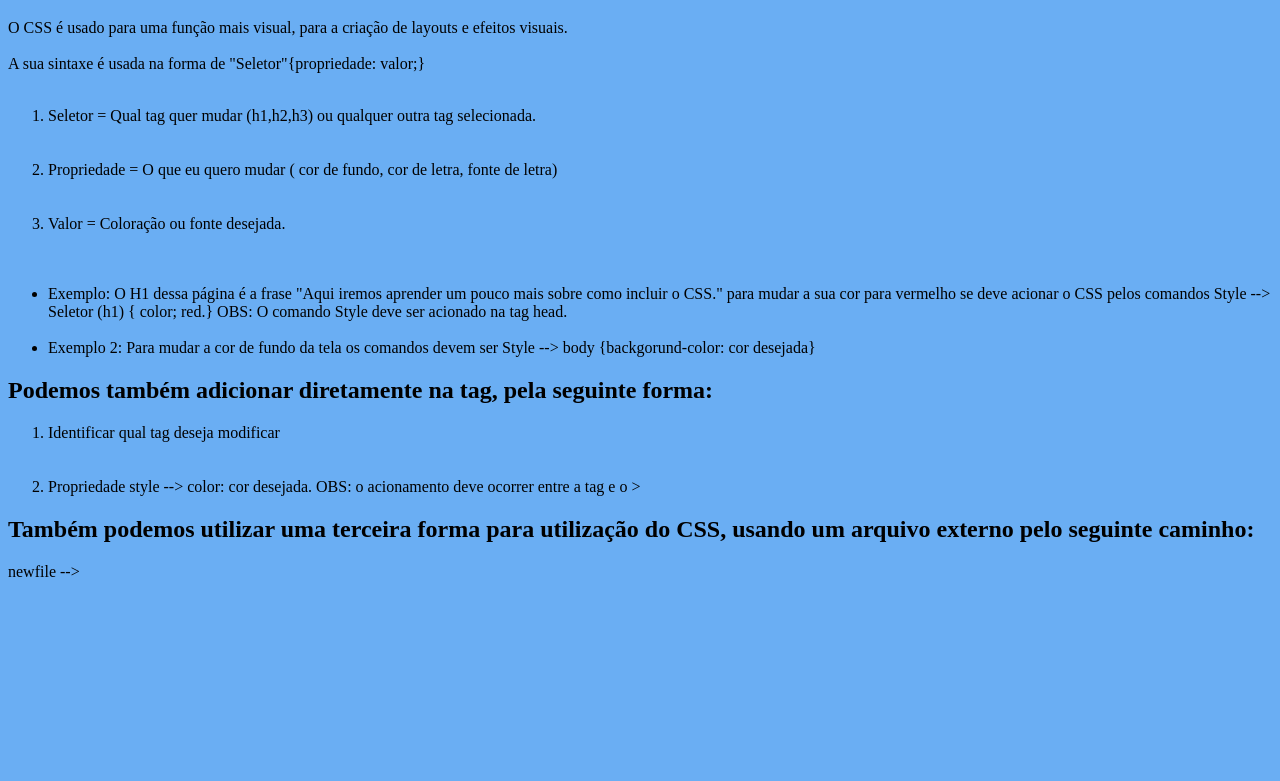
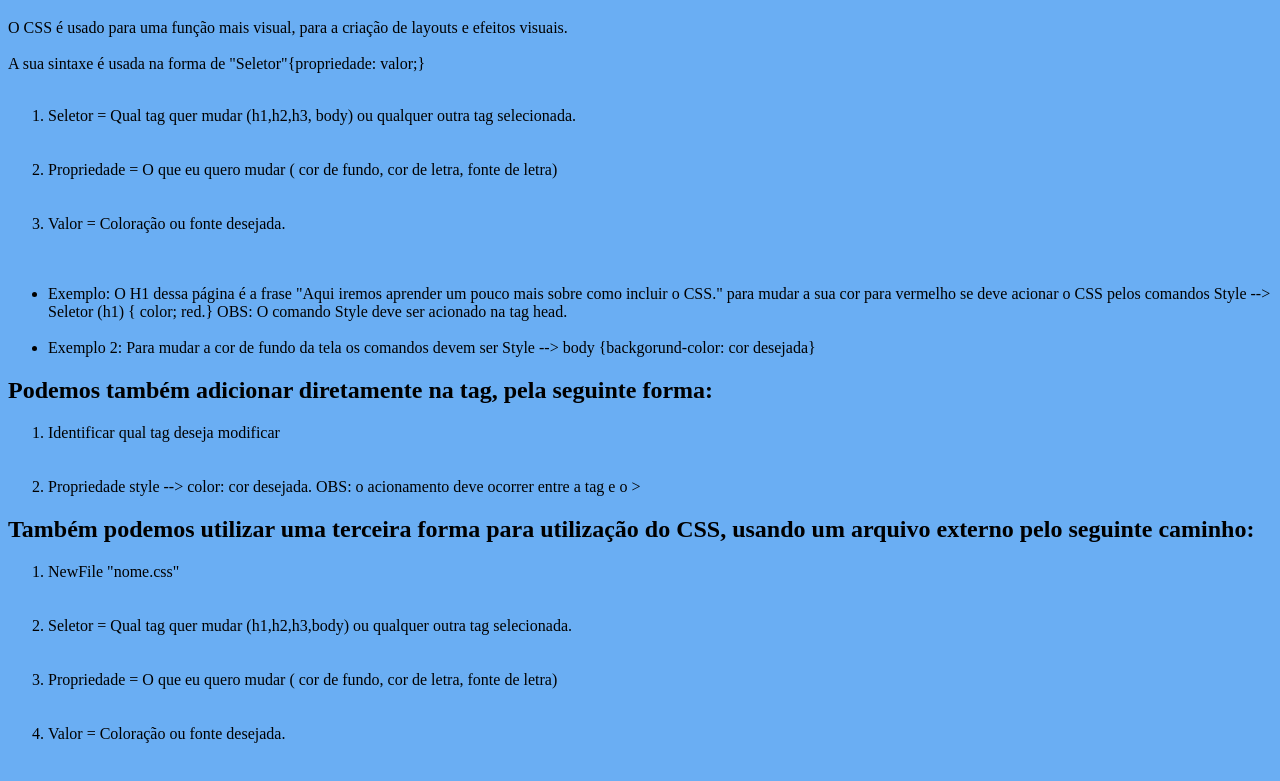
Before and after one commit to LucasVertuli/ebac_frontend_exercicio.CSS, a plain HTML site: page conhecendo css.html in a window 1280 px wide. Shown: the part 61-842 px from the top of the page. Before the commit the page ends 800 px from the top, so only its background shows below. Drawn offline with Linux system fonts and the light colour scheme.

Commit message:
Adição de explicação de terceira forma.

```diff
--- a/conhecendo css.html
+++ b/conhecendo css.html
@@ -15,7 +15,7 @@
     A sua sintaxe é usada na forma de "Seletor"{propriedade: valor;} <br /> <br />
     <nav>
         <ol>
-            <li>Seletor = Qual tag quer mudar (h1,h2,h3) ou qualquer outra tag selecionada.</li> <br> <br />
+            <li>Seletor = Qual tag quer mudar (h1,h2,h3, body) ou qualquer outra tag selecionada.</li> <br> <br />
             <li>Propriedade = O que eu quero mudar ( cor de fundo, cor de letra, fonte de letra)</li> <br /> <br />
             <li>Valor = Coloração ou fonte desejada.</li> <br /> <br />
         </ol>
@@ -34,7 +34,13 @@
         </ol>
     </nav>
     <h2>Também podemos utilizar uma terceira forma para utilização do CSS, usando um arquivo externo pelo seguinte caminho:</h2>
-    newfile -->
+    <nav>
+        <ol>
+            <li>NewFile "nome.css"</li><br /> <br />
+            <li>Seletor = Qual tag quer mudar (h1,h2,h3,body) ou qualquer outra tag selecionada.</li> <br> <br />
+            <li>Propriedade = O que eu quero mudar ( cor de fundo, cor de letra, fonte de letra)</li> <br /> <br />
+            <li>Valor = Coloração ou fonte desejada.</li> <br /> <br />
+        </ol>
 
 
 
```
